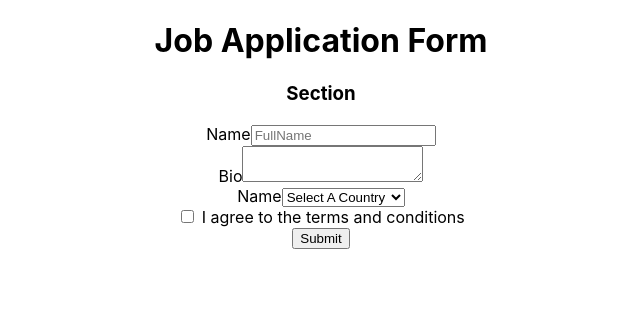
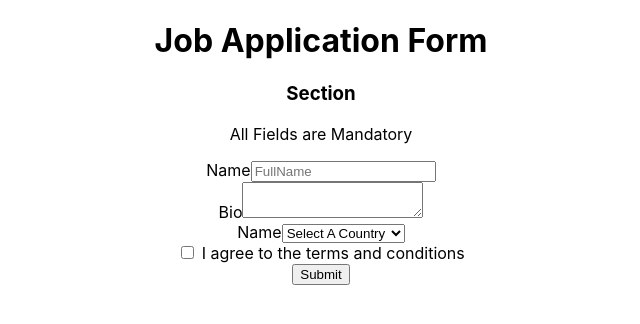
Before and after one commit to bretton7700/react-testing, a React (Create React App) app: page / in a window 1280 px wide. Shown: the top 324 px of the page, without its empty margins (319-959 px from the left). Built offline with nearby package versions, Linux system fonts and the light colour scheme.

Commit message:
getByText

```diff
--- a/src/components/application/application.tsx
+++ b/src/components/application/application.tsx
@@ -3,6 +3,7 @@ export const Application = () =>{
         <>
             <h1>Job Application Form</h1>
             <h3>Section</h3>
+            <p>All Fields are Mandatory</p>
         <form>
             <div>
                 <label htmlFor="name">Name</label>
```
Also changed, not shown: 1 other file (tests, documents, lock files or other folders).
